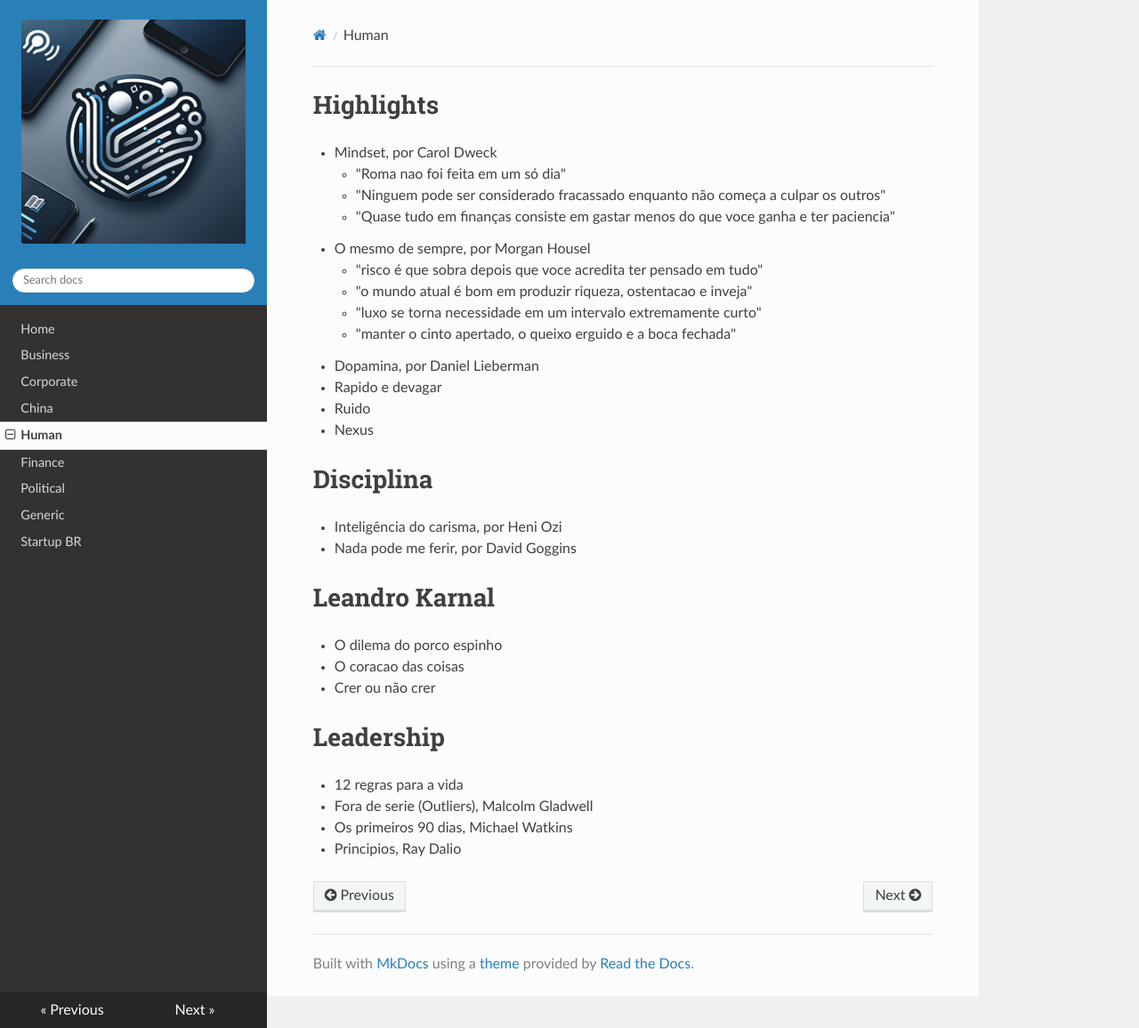
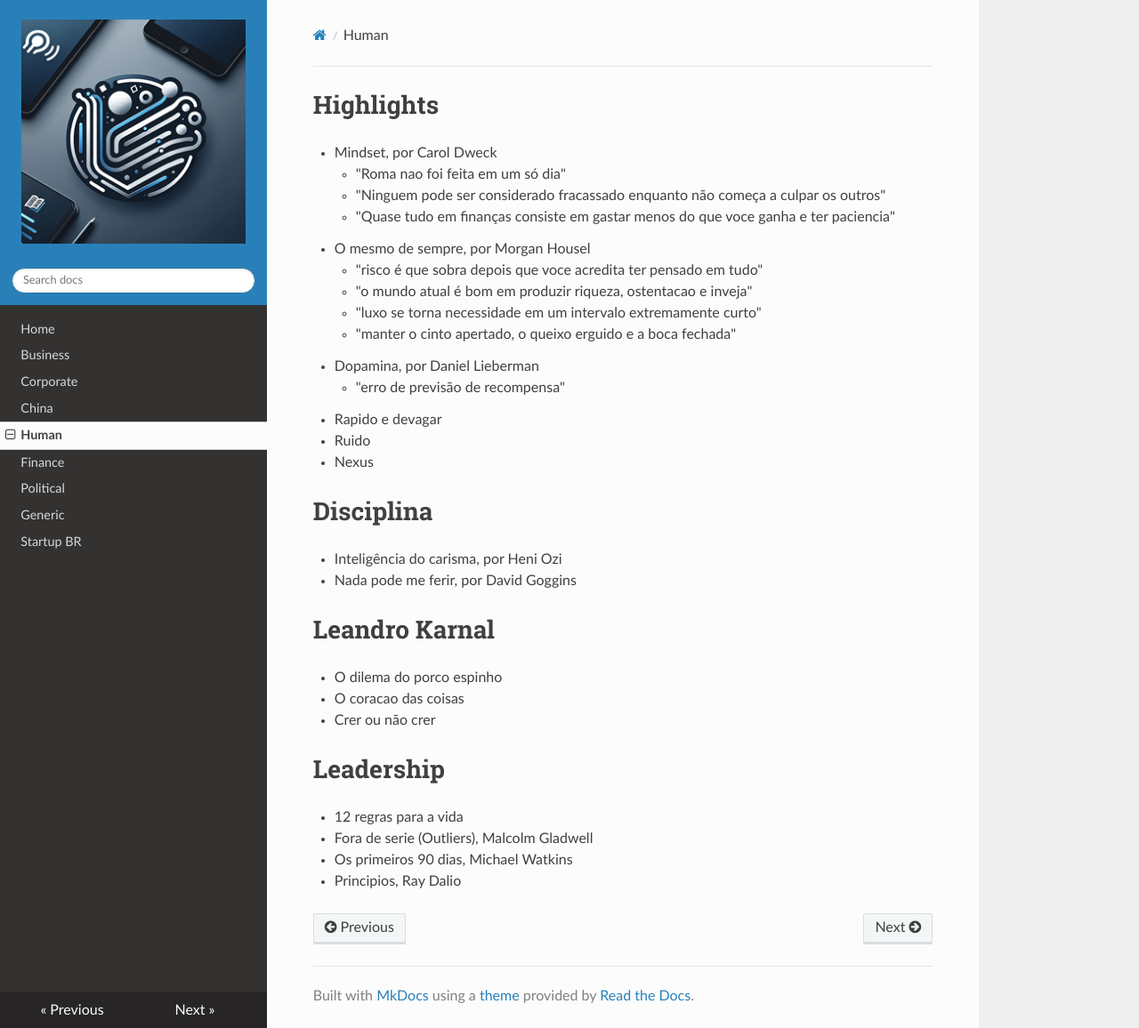
Before and after one commit to renatobrf/kindle-teca, an MkDocs documentation site: the page built from docs/human.md, in a window 1280 px wide and 1156 px high. Shown: the whole window at 89% size. Built offline with MkDocs 1.6.1, drawn with Linux system fonts in a browser that asks for light colours; nearby versions of some CDN libraries.

Commit message:
Update human.md

```diff
--- a/docs/human.md
+++ b/docs/human.md
@@ -9,6 +9,7 @@
     - "luxo se torna necessidade em um intervalo extremamente curto"
     - "manter o cinto apertado, o queixo erguido e a boca fechada"
 - Dopamina, por Daniel Lieberman
+    - "erro de previsão de recompensa"
 - Rapido e devagar
 - Ruido
 - Nexus
```
